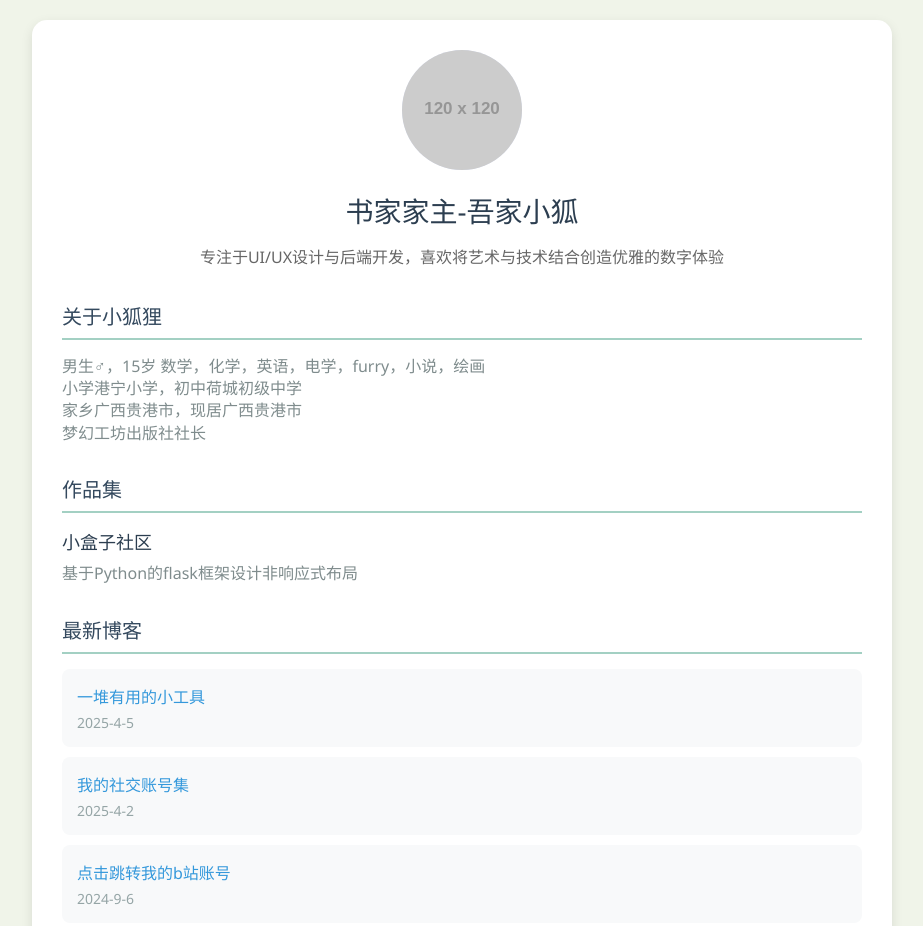
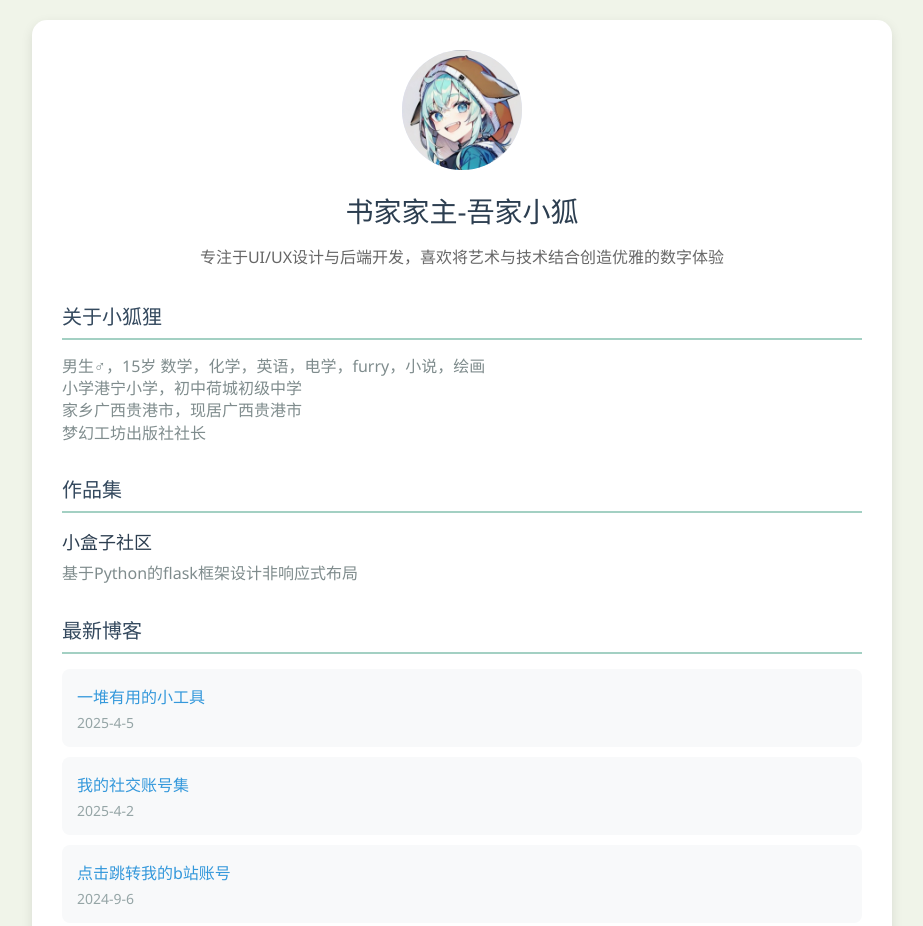
Before and after one commit to shunianssy/tool, a plain HTML site: page index.html in a window 1280 px wide. Shown: the top 926 px of the page, without its empty margins (178-1101 px from the left). Drawn offline with Linux system fonts and the light colour scheme; placeholder pictures from the web are drawn by us.

Commit message:
Update index.html

```diff
--- a/index.html
+++ b/index.html
@@ -109,7 +109,7 @@
     <div class="profile-card">
         <!-- 用户基本信息 -->
         <div class="avatar">
-            <img src="https://via.placeholder.com/120" alt="用户头像">
+            <img src="sdf.jpg" alt="用户头像">
         </div>
         <div class="username">书家家主-吾家小狐</div>
         <div class="bio">
```
